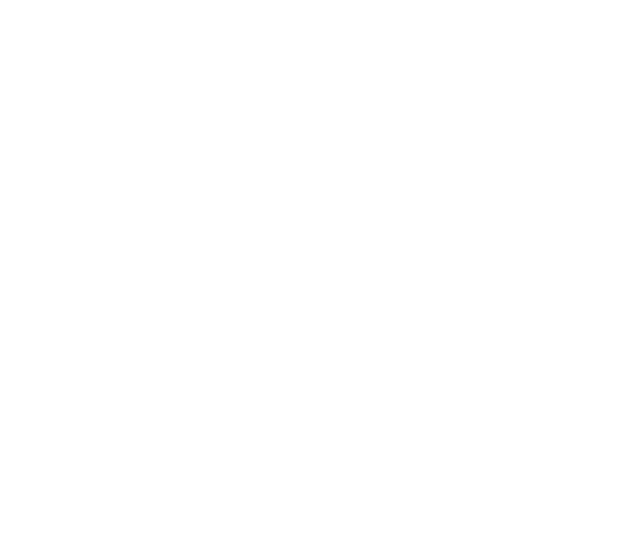
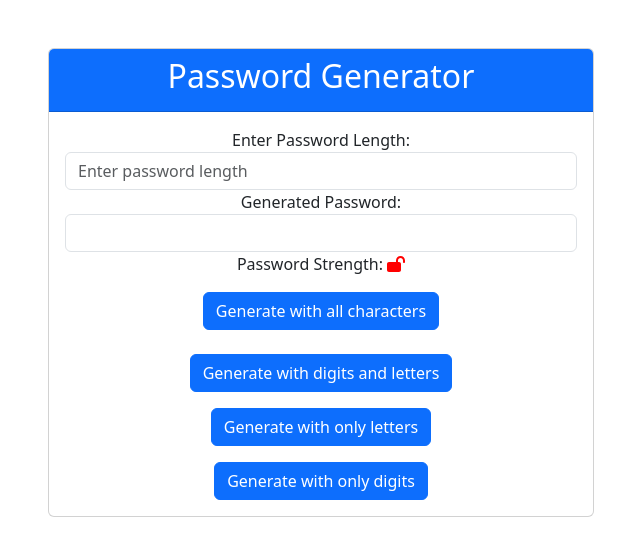
Before and after one commit to Hermes785/password_generator, a React (Create React App) app: page / in a window 1280 px wide. Before the commit this address had no page. Shown: the top 556 px of the page, without its empty margins (319-959 px from the left). Built offline with nearby package versions, Linux system fonts and the light colour scheme.

Commit message:
Update-deploy-genarator-password-on-aws-S3

```diff
--- a/src/AppRouter.js
+++ b/src/AppRouter.js
@@ -9,7 +9,7 @@
     return (
         <BrowserRouter>
             <Routes>
-                <Route path="/generate" element={<GeneratePassword />} />
+                <Route path="/" element={<GeneratePassword />} />
             </Routes>
         </BrowserRouter>
     )
```
